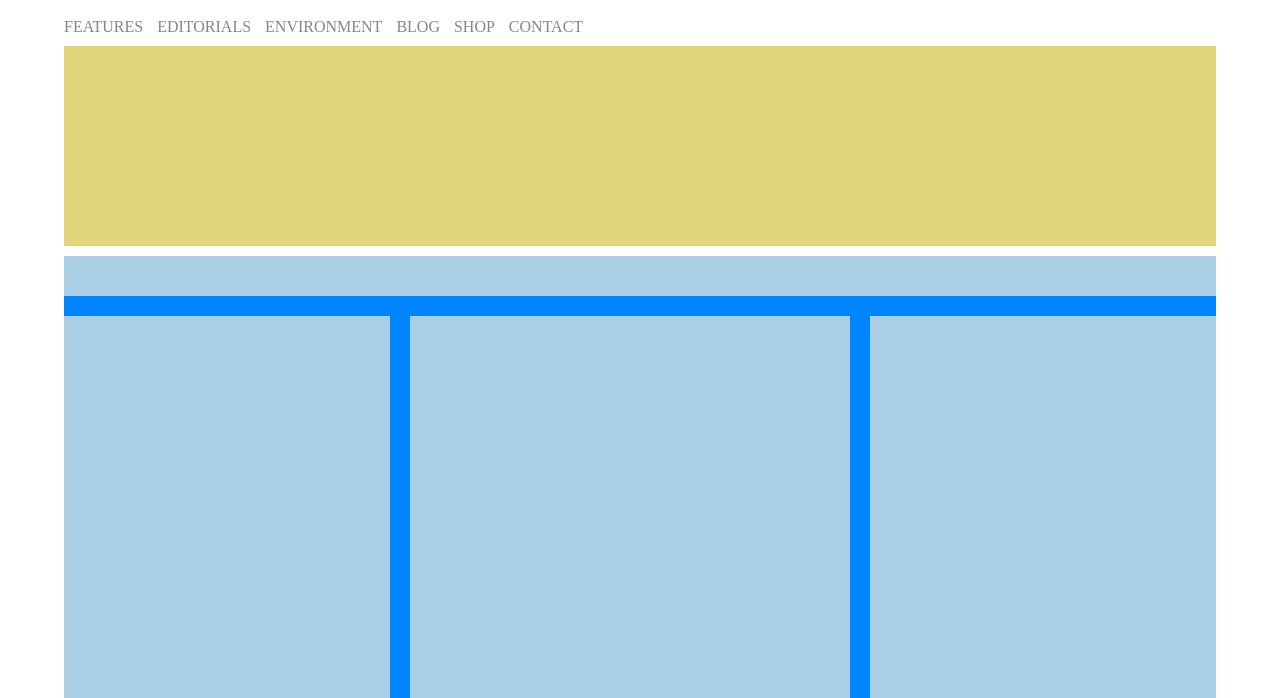
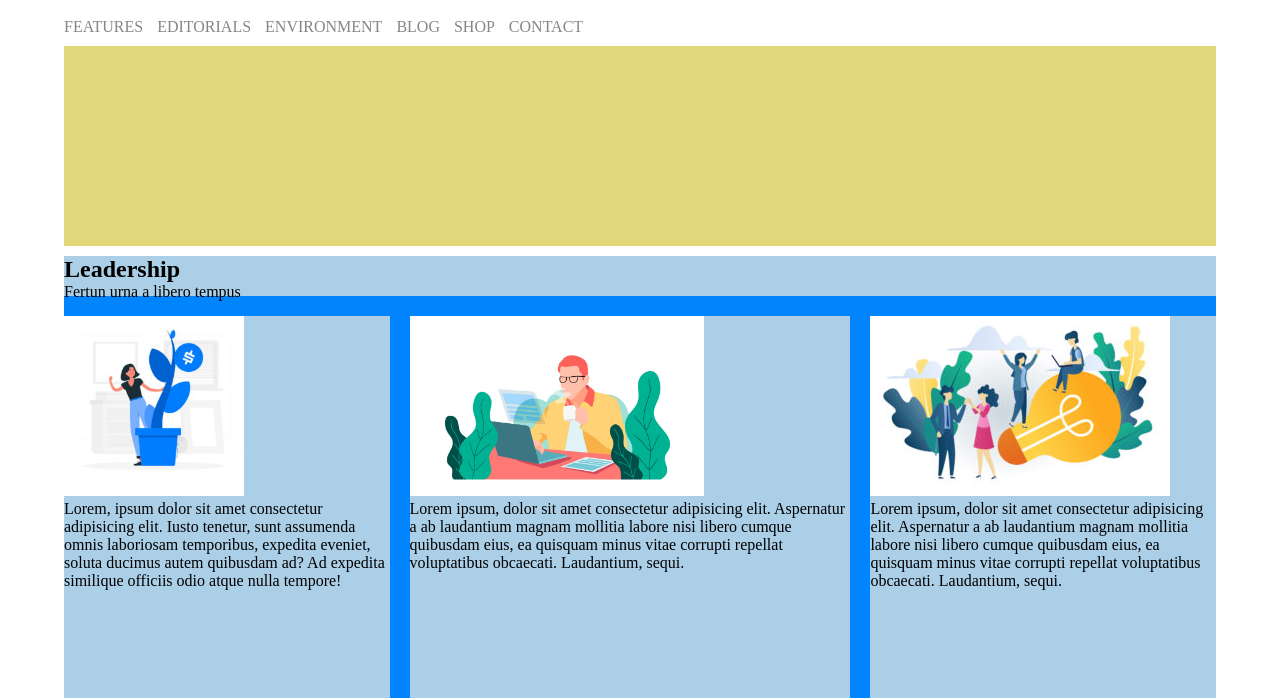
Before and after one commit to fdeluca85/htmlcss-wp, a plain HTML site: page index.html in a window 1280 px wide. Shown: the part 102-800 px from the top of the page. Drawn offline with Linux system fonts and the light colour scheme.

Commit message:
struttura main

```diff
--- a/css/style.css
+++ b/css/style.css
@@ -56,6 +56,10 @@ nav{
 }
 
 /* ******main****** */
+.img-pag{
+    height: 180px;
+    object-fit: contain;
+}
 
 main {
     margin-bottom: 10px;
--- a/index.html
+++ b/index.html
@@ -30,12 +30,21 @@
         <main>
             <main class="clearfix debug">
                 <section class="main-top left">
+                    <h1>Leadership</h1>
+                    <p>Fertun urna a libero tempus</p>
                 </section>
                 <section class="main-sx left">
+                    <img class="img-pag"src="./img/img-1.jpg" alt="">
+                    <div>Lorem, ipsum dolor sit amet consectetur adipisicing elit. Iusto tenetur, sunt assumenda omnis laboriosam temporibus, expedita eveniet, soluta ducimus autem quibusdam ad? Ad expedita similique officiis odio atque nulla tempore!</div>
                 </section>
                 <section class="main-ct left">
+                    <img class="img-pag" src="./img/banner-2.jpg" alt="">
+                    <div>Lorem ipsum, dolor sit amet consectetur adipisicing elit. Aspernatur a ab laudantium magnam mollitia labore nisi libero cumque quibusdam eius, ea quisquam minus vitae corrupti repellat voluptatibus obcaecati. Laudantium, sequi.</div>
                 </section>
                 <section class="main-dx left">
+                    <img class="img-pag" src="./img/img-3.jpg" alt="">
+                    <div>Lorem ipsum, dolor sit amet consectetur adipisicing elit. Aspernatur a ab laudantium magnam mollitia labore nisi libero cumque quibusdam eius, ea quisquam minus vitae corrupti repellat voluptatibus obcaecati. Laudantium, sequi.</div>
+
                 </section>
             </main>
 
```
